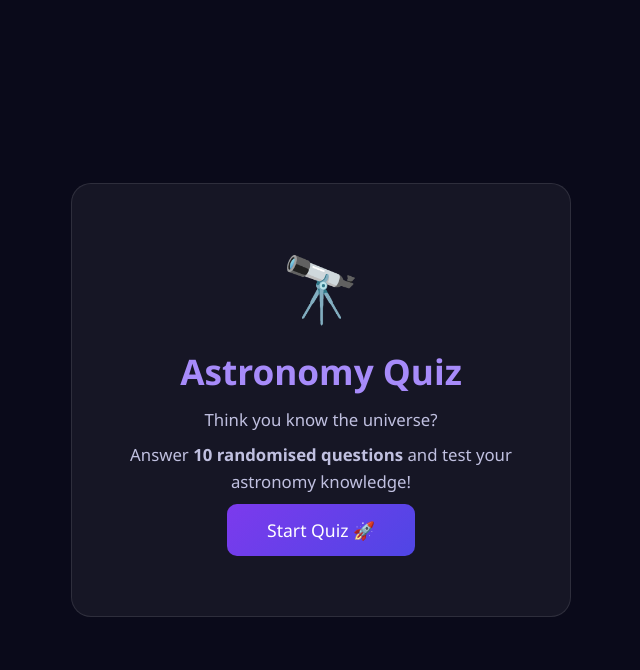
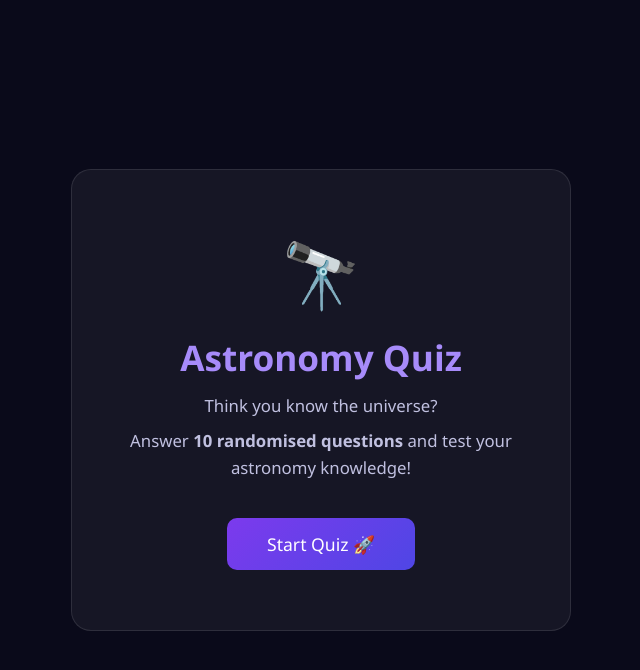
Before and after one commit to MrSpamName/AT1, a Django app: template quiz/templates/quiz/home.html in a window 1280 px wide. Shown: the top 670 px of the page, without its empty margins (319-959 px from the left). Run offline with Django 5.2, Linux system fonts and the light colour scheme; the template is opened without the code that fills it, so the values that code supplies are empty.

Commit message:
fixed html design

```diff
--- a/quiz/templates/quiz/home.html
+++ b/quiz/templates/quiz/home.html
@@ -29,14 +29,14 @@
         p { color: #c0c0e0; font-size: 1.05rem; line-height: 1.6; margin-bottom: 8px; }
         .btn {
             display: inline-block;
-            in-top: 28px;
+            margin-top: 28px;
             padding: 14px 40px;
             background: linear-gradient(135deg, #7c3aed, #4f46e5);
             color: white;
             border: none;
             border-radius: 10px;
             font-size: 1.1rem;
-            cursor pointer;
+            cursor: pointer;
             text-decoration: none;
             transition: opacity 0.2s;
         }
```
